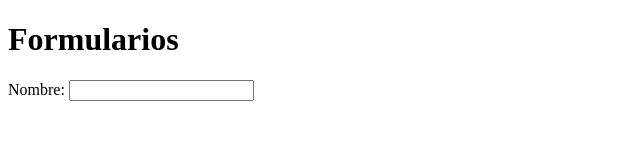
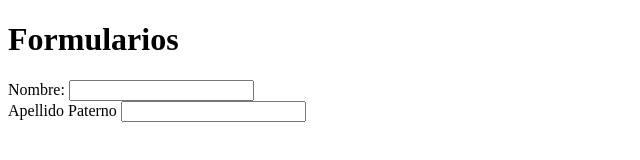
Before and after one commit to ingRichart/IDAI_MA2026_Unidad2, a plain HTML site: page index.html in a window 1280 px wide. Shown: the whole page, without its empty margins (0-640 px from the left). Drawn offline with Linux system fonts and the light colour scheme.

Commit message:
Agregar apellido paterno

```diff
--- a/index.html
+++ b/index.html
@@ -12,7 +12,11 @@
     <form action="">
         <label for="nombre">Nombre:</label>
         <input type="text" name="nombre" id="nombre">
-
+        <br>
+        <label for="apellido_paterno">
+            Apellido Paterno
+        </label>
+        <input type="text" name="apellido_paterno" id="apellido_paterno">
     </form>
 
 </body>
```
